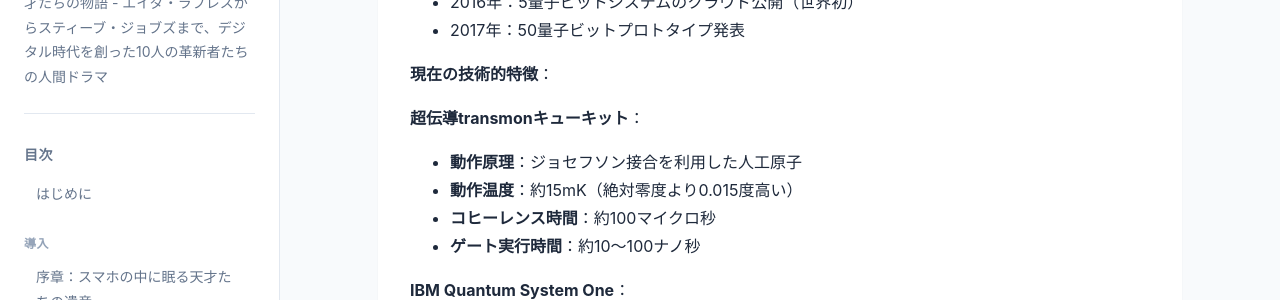
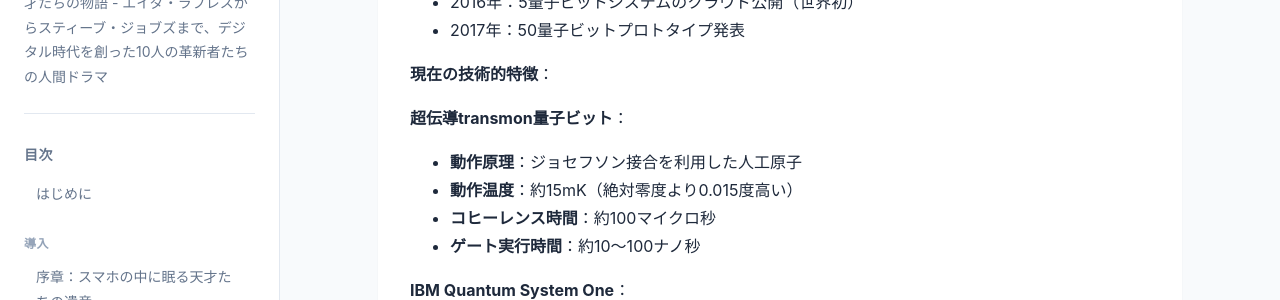
Before and after one commit to itdojp/cs-visionaries-book, a Jekyll site: the page built from docs/chapters/chapter11.md, in a window 1280 px wide and 900 px high, scrolled down 7369 px. Shown: the part 152-452 px from the top of the window. Built offline with Jekyll 4.4.1, drawn with Linux system fonts in a browser that asks for light colours.

Commit message:
Fix quantum chapter review feedback

```diff
--- a/docs/chapters/chapter11.md
+++ b/docs/chapters/chapter11.md
@@ -252,7 +253,7 @@ IBM は量子コンピュータ分野において最も歴史が長く、体系
 
 **現在の技術的特徴**：
 
-**超伝導transmonキューキット**：
+**超伝導transmon量子ビット**：
 - **動作原理**：ジョセフソン接合を利用した人工原子
 - **動作温度**：約15mK（絶対零度より0.015度高い）
 - **コヒーレンス時間**：約100マイクロ秒
```
Also changed, not shown: other parts of docs/chapters/chapter11.md (+1 -0 lines).
